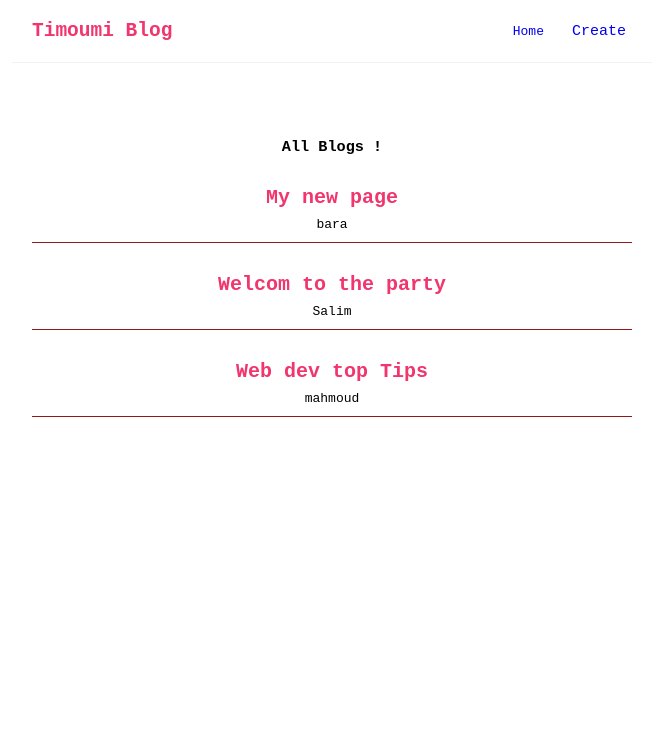
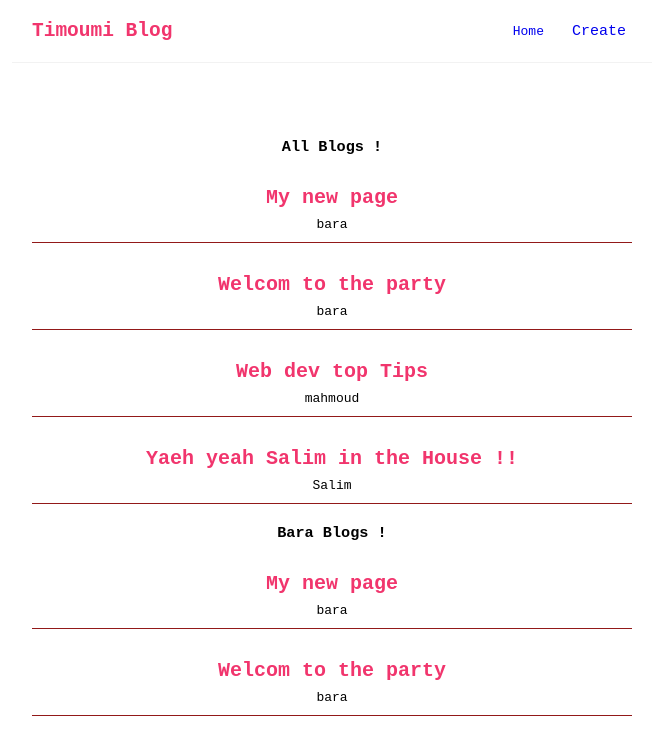
Before and after one commit to Timoumi-Mahmoud/simple_blog_With_React-, a React (Create React App) app: page / in a window 1280 px wide. Shown: the top 740 px of the page, without its empty margins (308-964 px from the left). Built offline with nearby package versions, Linux system fonts and the light colour scheme.

Commit message:
fitler item based on author name

```diff
--- a/src/home.js
+++ b/src/home.js
@@ -5,8 +5,10 @@ const Home = () => {
 
      const [blogs, setBlog]= useState([
         {title:'My new page', body:'lorem ipsum .....', author:'bara' , id:'1' },
-        {title:'Welcom to the party', body:'lorem ipsum .....', author:'Salim', id:'2'  },
-        {title:'Web dev top Tips ', body:'lorem ipsum .....', author:'mahmoud', id:'3'  }
+        {title:'Welcom to the party', body:'lorem ipsum .....', author:'bara', id:'2'  },
+        {title:'Web dev top Tips ', body:'lorem ipsum .....', author:'mahmoud', id:'3'  },
+        {title:'Yaeh yeah Salim in the House !!', body:'lorem ipsum .....', author:'Salim', id:'4'  },
+
 
     ])
 
@@ -17,6 +19,9 @@ const Home = () => {
         </div>
         <br/>
         <Post blogs={blogs} title="All Blogs !" />
+        <Post blogs={blogs.filter((item)=>(
+            item.author ==='bara'
+    ))} title="Bara Blogs !" />
         </>
 
 
```
